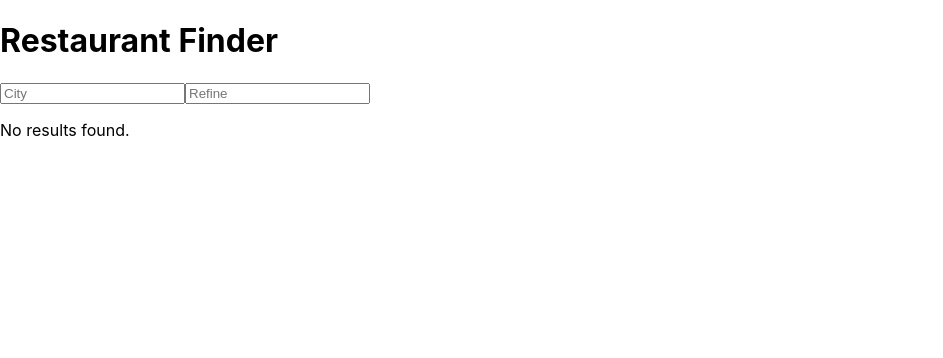
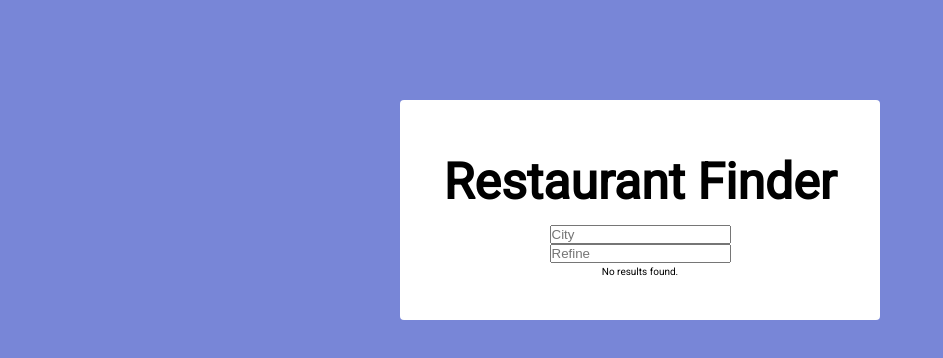
Before and after one commit to poftadeh/restaurant-explorer, a React (Create React App) app: page / in a window 1280 px wide. Shown: the top 358 px of the page, without its empty margins (0-943 px from the left). Built offline with nearby package versions, Linux system fonts and the light colour scheme.

Commit message:
style: add css for Container component

```diff
--- a/package.json
+++ b/package.json
@@ -6,6 +6,7 @@
     "@testing-library/jest-dom": "^4.2.4",
     "@testing-library/react": "^9.5.0",
     "@testing-library/user-event": "^7.2.1",
+    "fontsource-roboto": "^2.1.4",
     "react": "^16.13.1",
     "react-dom": "^16.13.1",
     "react-redux": "^7.2.0",
--- a/src/App.css
+++ b/src/App.css
@@ -1,38 +1,18 @@
-.App {
-  text-align: center;
+*,
+*::before,
+*::after {
+  margin: 0;
+  padding: 0;
+  box-sizing: border-box;
 }
 
-.App-logo {
-  height: 40vmin;
-  pointer-events: none;
+html {
+  font-size: 62.5%;
 }
 
-@media (prefers-reduced-motion: no-preference) {
-  .App-logo {
-    animation: App-logo-spin infinite 20s linear;
-  }
+body {
+  font-family: Roboto, Arial, Helvetica, sans-serif;
+  line-height: 1.7;
+  background-color: #7886D7;
+  padding: 10rem 40rem;
 }
-
-.App-header {
-  background-color: #282c34;
-  min-height: 100vh;
-  display: flex;
-  flex-direction: column;
-  align-items: center;
-  justify-content: center;
-  font-size: calc(10px + 2vmin);
-  color: white;
-}
-
-.App-link {
-  color: #61dafb;
-}
-
-@keyframes App-logo-spin {
-  from {
-    transform: rotate(0deg);
-  }
-  to {
-    transform: rotate(360deg);
-  }
-}
--- a/src/App.jsx
+++ b/src/App.jsx
@@ -1,16 +1,20 @@
 import React from 'react';
+import 'fontsource-roboto';
 import { Provider } from 'react-redux';
 import store from './store';
 import './App.css';
+import Container from './components/Container';
 import Search from './components/Search';
 import Heading from './components/Heading';
 import RestaurantTable from './components/RestaurantTable';
 
 const App = () => (
   <Provider store={store}>
-    <Heading />
-    <Search />
-    <RestaurantTable />
+    <Container>
+      <Heading />
+      <Search />
+      <RestaurantTable />
+    </Container>
   </Provider>
 );
 
--- /dev/null
+++ b/src/components/Container/Container.css
@@ -0,0 +1,9 @@
+.app-container {
+  display: flex;
+  flex-direction: column;
+  justify-content: center;
+  align-items: center;
+  background-color: #fff;
+  border-radius: 4px;
+  padding: 4rem;
+}
--- /dev/null
+++ b/src/components/Container/index.jsx
@@ -0,0 +1,8 @@
+import React from 'react';
+import './Container.css';
+
+const Container = ({ children }) => {
+  return <div className="app-container">{children}</div>;
+};
+
+export default Container;
--- /dev/null
+++ b/src/components/Heading/Heading.css
@@ -0,0 +1,4 @@
+.main-heading {
+  font-weight: 900;
+  font-size: 5rem;
+}
--- a/src/components/Heading/index.jsx
+++ b/src/components/Heading/index.jsx
@@ -1,7 +1,12 @@
 import React from 'react';
+import './heading.css';
 
 const Heading = () => {
-  return <h1>Restaurant Finder</h1>;
+  return (
+    <header>
+      <h1 className="main-heading">Restaurant Finder</h1>
+    </header>
+  );
 };
 
 export default Heading;
```
Also changed, not shown: src/.eslintrc.json, 1 other file (tests, documents, lock files or other folders).
